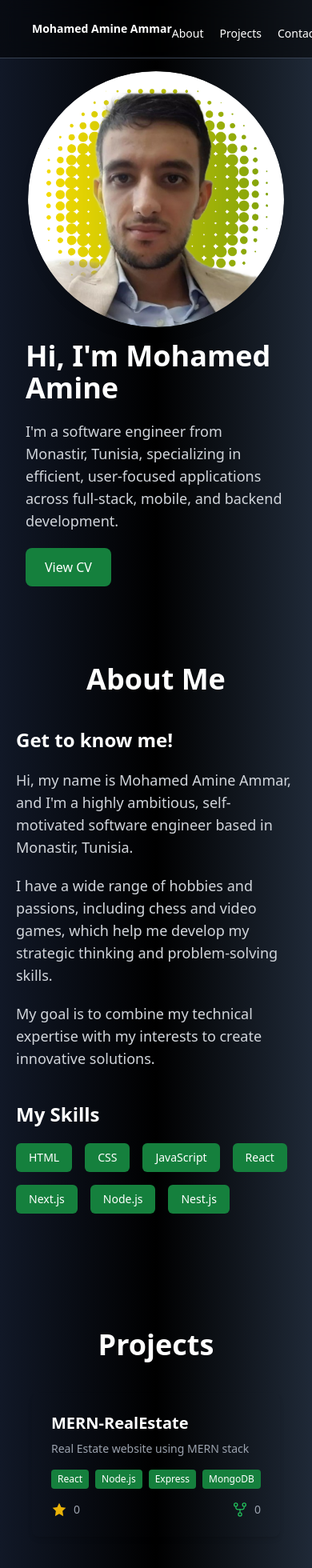
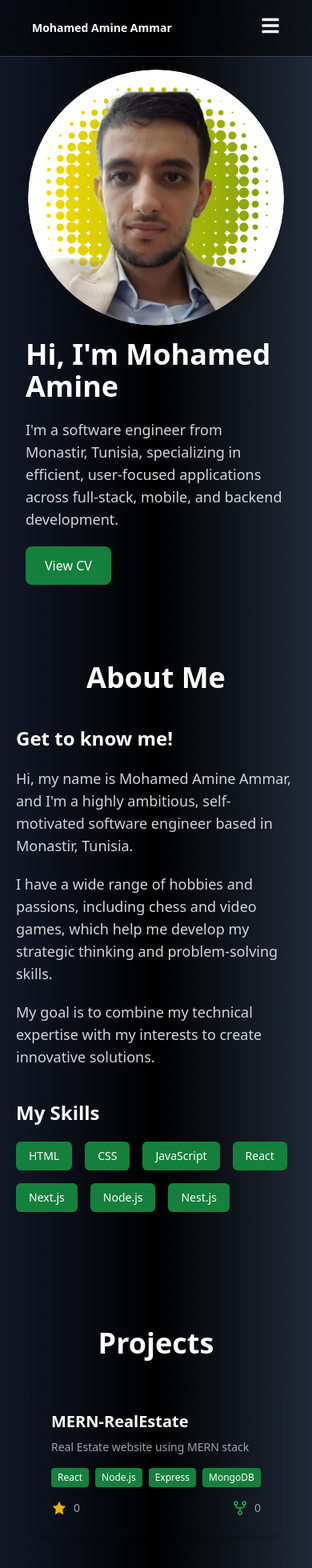
Before and after one commit to aminammar1/My-Portfolio-ReactJS, a React (Vite) app: page / in a window 390 px wide. Shown: the top 1960 px of the page at 80% size. Built offline with nearby package versions, Linux system fonts and the light colour scheme.

Commit message:
fix V1.2

```diff
--- a/src/components/Navbar.jsx
+++ b/src/components/Navbar.jsx
@@ -1,7 +1,16 @@
 {
   /*<Navbar />  */
 }
+import { useState } from "react";
+import { FaBars, FaTimes } from "react-icons/fa";
+
 export default function Navbar() {
+  const [isOpen, setIsOpen] = useState(false);
+
+  const toggleMenu = () => {
+    setIsOpen(!isOpen);
+  };
+
   return (
     <nav className="bg-black/50 backdrop-blur-md text-white border-b border-gray-700 flex justify-between items-center p-5 px-10">
       <a
@@ -10,25 +19,40 @@ export default function Navbar() {
       >
         Mohamed Amine Ammar
       </a>
-      <ul className="flex  lg:flex-row sm:flex-row justify-between items-center gap-5 lg:gap-10 mt-3 lg:mt-0">
+      <div className="lg:hidden">
+        <button onClick={toggleMenu} className="text-white focus:outline-none">
+          {isOpen ? <FaTimes size={24} /> : <FaBars size={24} />}
+        </button>
+      </div>
+      <ul
+        className={`${
+          isOpen ? "flex" : "hidden"
+        } lg:flex flex-col lg:flex-row justify-between items-center gap-5 lg:gap-10 mt-3 lg:mt-0 transition-all duration-300 ease-in-out`}
+      >
+        <li>
           <a
             href="#about"
             className="text-sm md:text-lg hover:text-green-500 transition"
           >
             About
           </a>
+        </li>
+        <li>
           <a
             href="#projects"
             className="text-sm md:text-lg hover:text-green-500 transition"
           >
             Projects
           </a>
+        </li>
+        <li>
           <a
             href="#contact"
             className="text-sm md:text-lg hover:text-green-500 transition"
           >
             Contact
           </a>
+        </li>
       </ul>
     </nav>
   );
--- a/src/components/Projects.jsx
+++ b/src/components/Projects.jsx
@@ -8,6 +8,42 @@ export default function Projects() {
   const projects = [
     {
       id: 1,
+      title: "MERN-RealEstate",
+      description: "Real Estate website using MERN stack",
+      tags: ["React", "Node.js", "Express", "MongoDB"],
+      stars: 0,
+      forks: 0,
+      repoUrl: "https://github.com/aminammar1/React-project-MERN",
+    },
+    {
+      id: 2,
+      title: "MERN-RealEstate",
+      description: "Real Estate website using MERN stack",
+      tags: ["React", "Node.js", "Express", "MongoDB"],
+      stars: 0,
+      forks: 0,
+      repoUrl: "https://github.com/aminammar1/React-project-MERN",
+    },
+    {
+      id: 3,
+      title: "MERN-RealEstate",
+      description: "Real Estate website using MERN stack",
+      tags: ["React", "Node.js", "Express", "MongoDB"],
+      stars: 0,
+      forks: 0,
+      repoUrl: "https://github.com/aminammar1/React-project-MERN",
+    },
+    {
+      id: 4,
+      title: "MERN-RealEstate",
+      description: "Real Estate website using MERN stack",
+      tags: ["React", "Node.js", "Express", "MongoDB"],
+      stars: 0,
+      forks: 0,
+      repoUrl: "https://github.com/aminammar1/React-project-MERN",
+    },
+    {
+      id: 5,
       title: "MERN-RealEstate",
       description: "Real Estate website using MERN stack",
       tags: ["React", "Node.js", "Express", "MongoDB"],
```
Also changed, not shown: 5 other files (tests, documents, lock files or other folders). Lines whose indentation alone changed are shown as unchanged.
